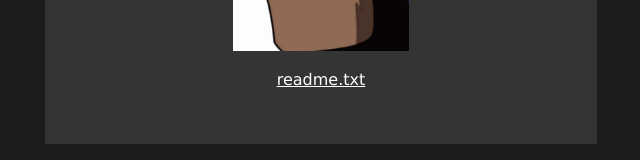
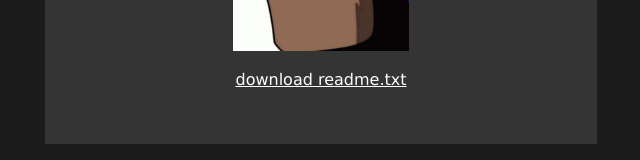
Before and after one commit to BloxxyLenny/imnotevil, a plain HTML site: page index.html in a window 1280 px wide. Shown: the part 492-652 px from the top of the page, without its empty margins (319-959 px from the left). Drawn offline with Linux system fonts and the light colour scheme.

Commit message:
Update index.html

```diff
--- a/index.html
+++ b/index.html
@@ -27,7 +27,7 @@
             <br>
             <img src="rainbow-batman.gif" style="display: block; margin: auto; width: 40%; height: auto;">
             <br>
-            <a style="text-align: center; display: block; color: #fff" href="ftp/readme.txt" download="readme.txt">readme.txt</a>
+            <a style="text-align: center; display: block; color: #fff" href="ftp/readme.txt" download="readme.txt">download readme.txt</a>
         </div>
         <div>
             <br>
```
